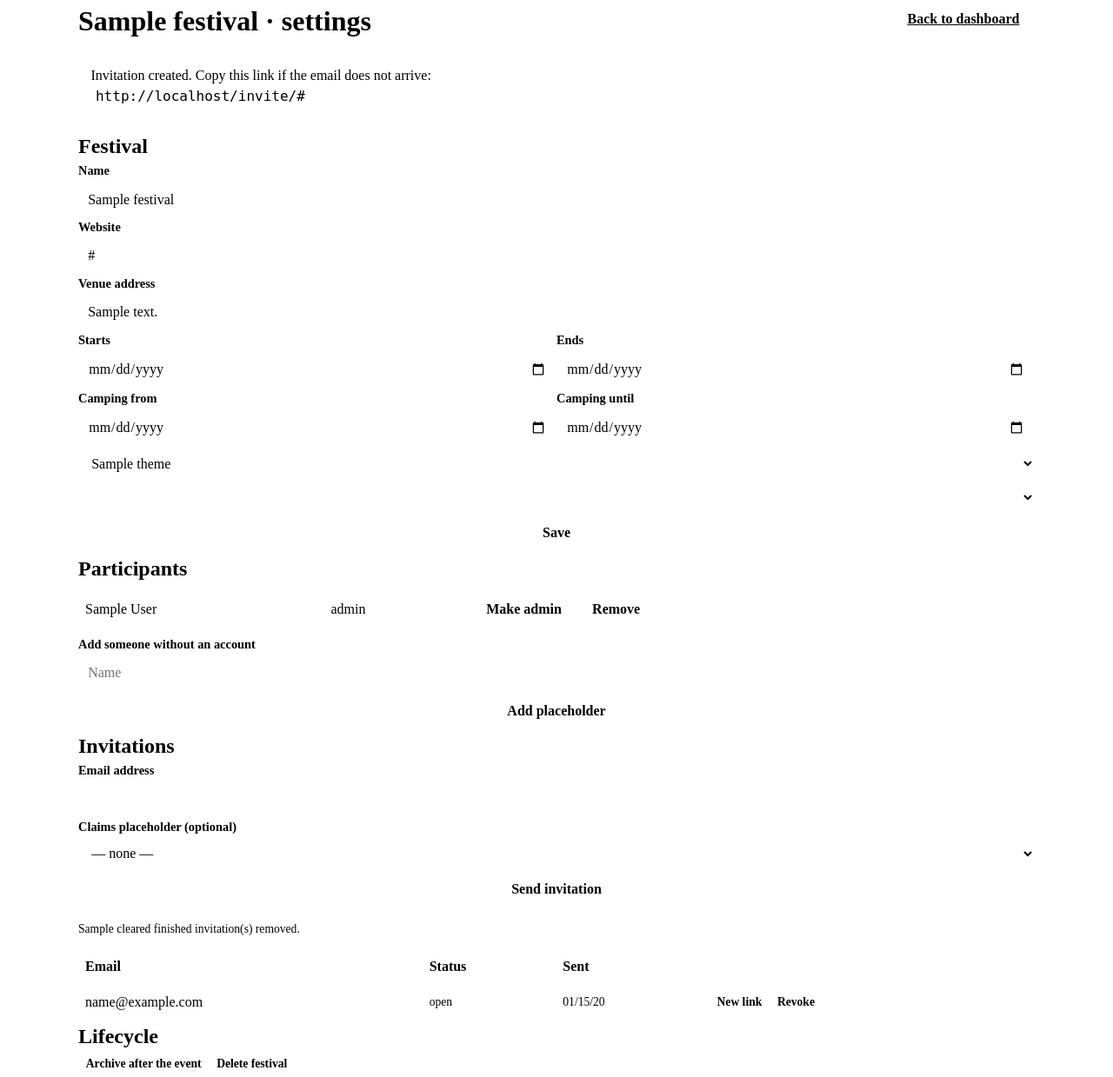
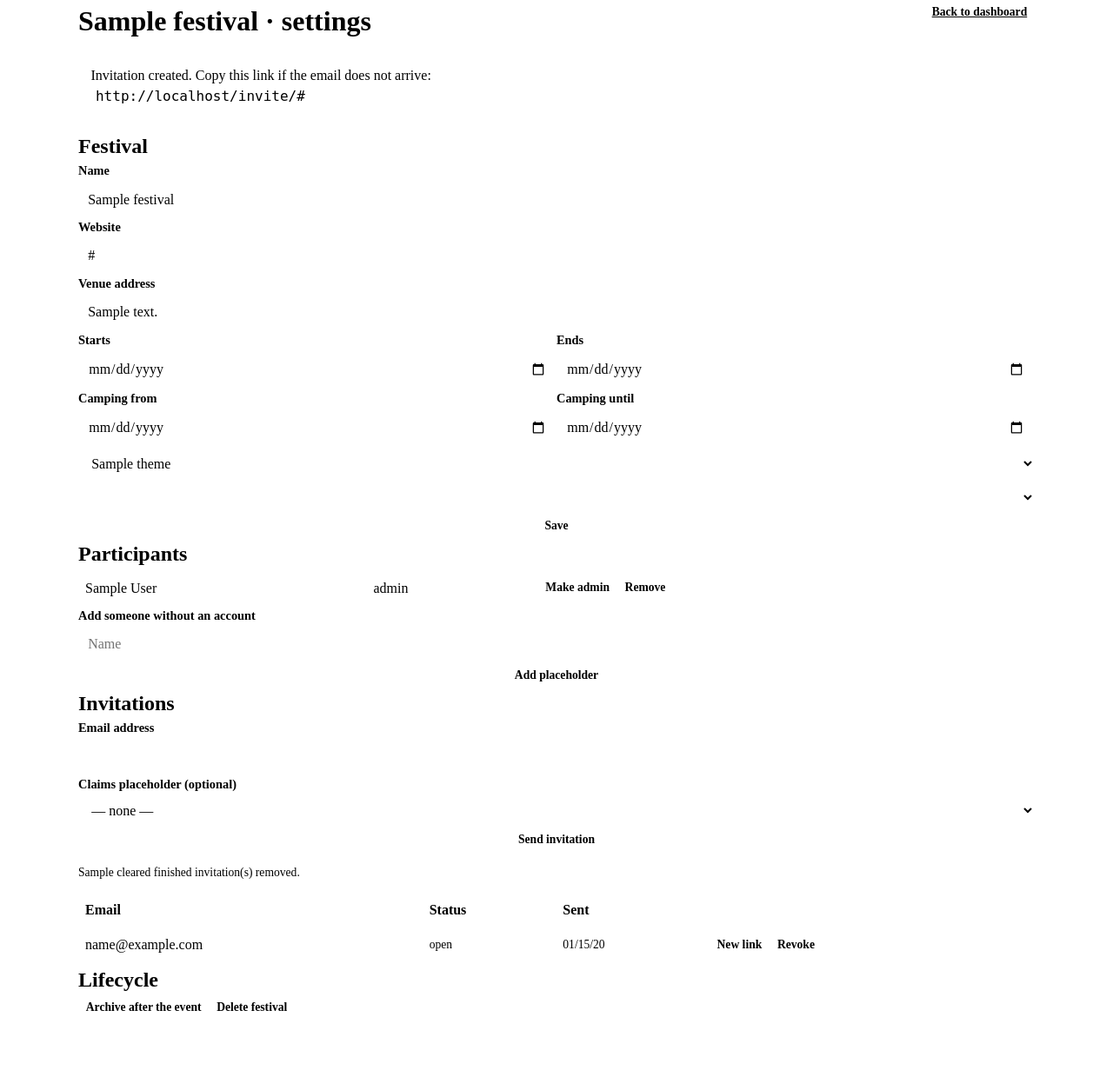
Before and after one commit to rootknecht/festival-planner, a FastAPI app: template app/templates/festivals/settings.html in a window 1280 px wide. Shown: the whole page at 87% size. After the commit the page ends 1163 px from the top, so only its background shows below. Run offline with FastAPI, Linux system fonts and the light colour scheme; the template is opened without the code that fills it: most values are stand-ins (such as "Sample title", 1, 10 or a date in 2020).

Commit message:
style(festivals): one button height on the settings page
The page had grown two sizes: seven controls at 47px and, as newer features
arrived, seven at 30px. Every button on the page is now the small size, which
is the one the lifecycle and invitation rows had already settled on. Colour
modifiers are untouched, so the primary actions still stand out by colour
rather than by bulk.

Measured in a browser across the page: 14 buttons, all 30px. The themes only
set colours and override no padding, so the size holds in all five.

```diff
--- a/app/templates/festivals/settings.html
+++ b/app/templates/festivals/settings.html
@@ -3,7 +3,7 @@
 {% block content %}
 <header class="row row--between">
   <h1 class="brand">{{ festival.name }} · settings</h1>
-  <a class="btn" href="/festivals/{{ festival.id }}">Back to dashboard</a>
+  <a class="btn btn--small" href="/festivals/{{ festival.id }}">Back to dashboard</a>
 </header>
 
 {# A refused action has to SAY so. The delete form checks the typed name on
@@ -55,7 +55,7 @@
       <option value="{{ domain }}" {% if festival.mail_domain == domain %}selected{% endif %}>{{ brand.sender }}</option>
       {% endfor %}
     </select>
-    <button type="submit" class="btn btn--primary">Save</button>
+    <button type="submit" class="btn btn--small btn--primary">Save</button>
   </form>
 </section>
 
@@ -72,12 +72,12 @@
           <form method="post" action="/festivals/{{ festival.id }}/participants/{{ participant.id }}/role">
             <input type="hidden" name="{{ csrf_field_name }}" value="{{ csrf_token }}">
             <input type="hidden" name="role" value="{% if participant.is_admin %}member{% else %}admin{% endif %}">
-            <button class="btn">{% if participant.is_admin %}Demote{% else %}Make admin{% endif %}</button>
+            <button class="btn btn--small">{% if participant.is_admin %}Demote{% else %}Make admin{% endif %}</button>
           </form>
           {% endif %}
           <form method="post" action="/festivals/{{ festival.id }}/participants/{{ participant.id }}/delete">
             <input type="hidden" name="{{ csrf_field_name }}" value="{{ csrf_token }}">
-            <button class="btn">Remove</button>
+            <button class="btn btn--small">Remove</button>
           </form>
         </td>
       </tr>
@@ -89,7 +89,7 @@
     <input type="hidden" name="{{ csrf_field_name }}" value="{{ csrf_token }}">
     <label for="display_name">Add someone without an account</label>
     <input id="display_name" name="display_name" type="text" maxlength="120" placeholder="Name">
-    <button class="btn">Add placeholder</button>
+    <button class="btn btn--small">Add placeholder</button>
   </form>
 </section>
 
@@ -106,7 +106,7 @@
       <option value="{{ participant.id }}">{{ participant.display_name }}</option>
       {% endfor %}
     </select>
-    <button class="btn btn--primary">Send invitation</button>
+    <button class="btn btn--small btn--primary">Send invitation</button>
   </form>
 
   {% if cleared is not none %}
```
